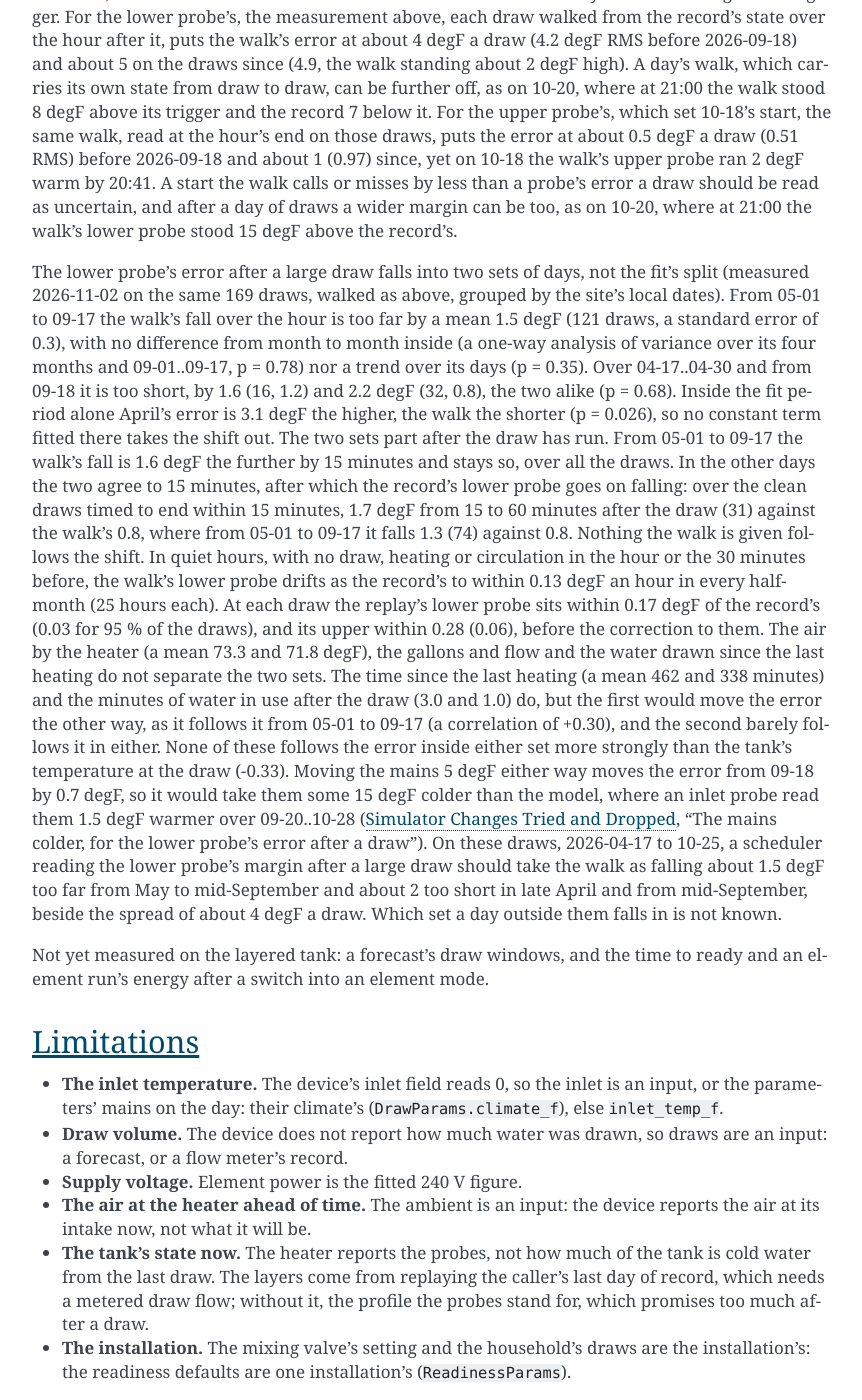
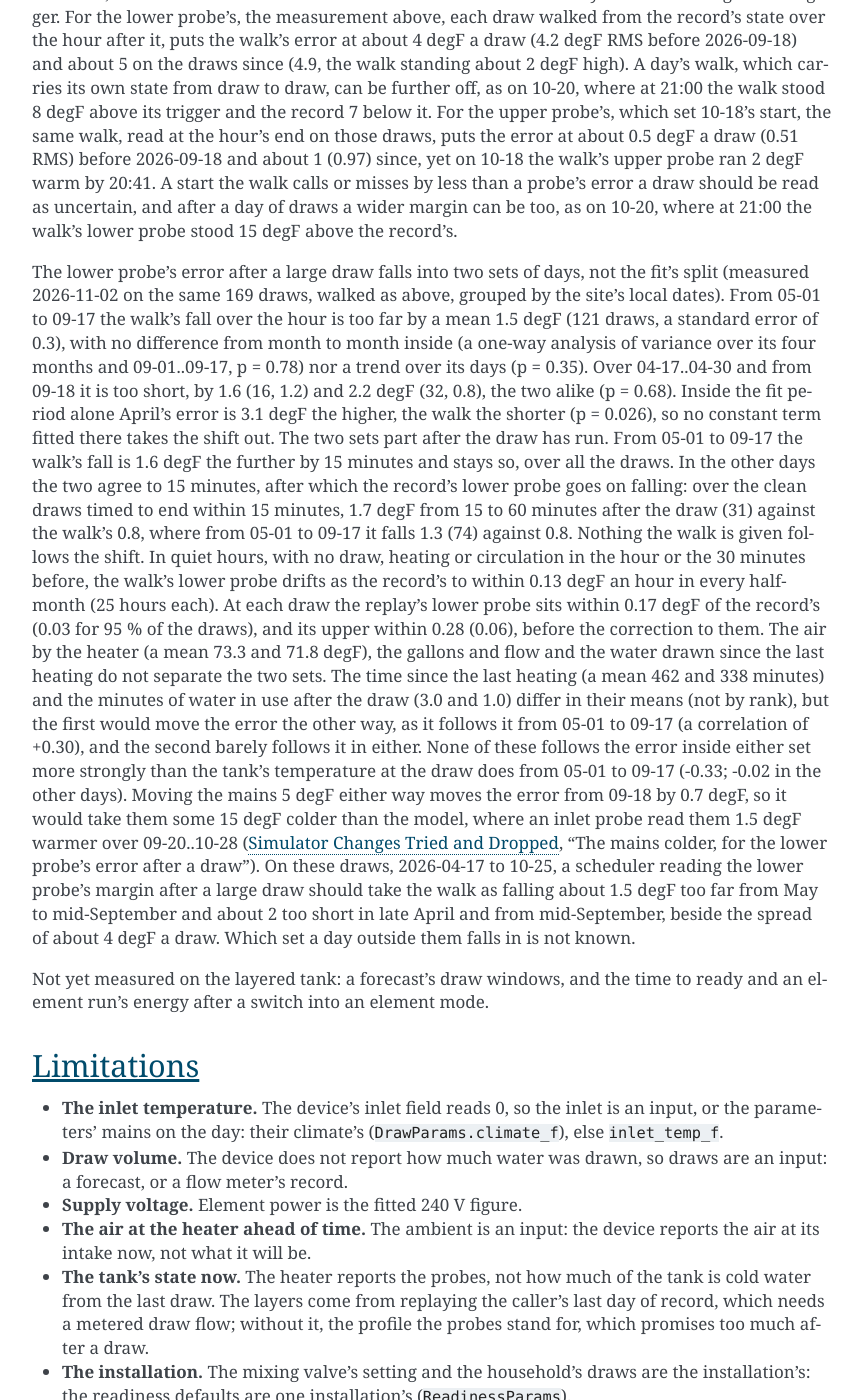
Before and after one commit to eman/nwp500-python, a Sphinx documentation site: the page built from docs/explanation/simulator.rst, in a window 1280 px wide and 1400 px high, scrolled down 10598 px. Shown: the whole window, without its empty margins (338-1200 px from the left). Built offline with Sphinx 7.4.7, drawn with Linux system fonts in a browser that asks for light colours.

Commit message:
docs(sim): the lower probe's two sets, the inputs' differences scoped
The two inputs differ in their means, not by rank; the tank's
temperature at the draw follows the error from 05-01 to 09-17 only.

```diff
--- a/docs/explanation/simulator.rst
+++ b/docs/explanation/simulator.rst
@@ -638,13 +638,14 @@ degF of the record's (0.03 for 95 % of the draws), and its upper within
 mean 73.3 and 71.8 degF), the gallons and flow and the water drawn since
 the last heating do not separate the two sets. The time since the last
 heating (a mean 462 and 338 minutes) and the minutes of water in use
-after the draw (3.0 and 1.0) do, but the first would move the error the
-other way, as it follows it from 05-01 to 09-17 (a correlation of
-+0.30), and the second barely follows it in either. None of these
-follows the error inside either set more strongly than the tank's
-temperature at the draw (-0.33). Moving the mains 5 degF either way
-moves the error from 09-18 by 0.7 degF, so it would take them some 15
-degF colder than the model, where an inlet probe read them 1.5 degF
+after the draw (3.0 and 1.0) differ in their means (not by rank), but
+the first would move the error the other way, as it follows it from
+05-01 to 09-17 (a correlation of +0.30), and the second barely follows
+it in either. None of these follows the error inside either set more
+strongly than the tank's temperature at the draw does from 05-01 to
+09-17 (-0.33; -0.02 in the other days). Moving the mains 5 degF either
+way moves the error from 09-18 by 0.7 degF, so it would take them some
+15 degF colder than the model, where an inlet probe read them 1.5 degF
 warmer over 09-20..10-28 (:doc:`simulator-tried`, "The mains colder, for
 the lower probe's error after a draw"). On these draws, 2026-04-17 to
 10-25, a scheduler reading the lower probe's margin after a large draw
```
